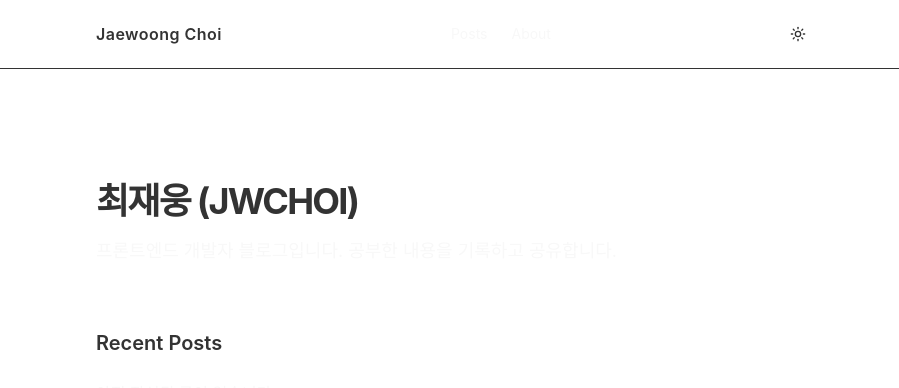
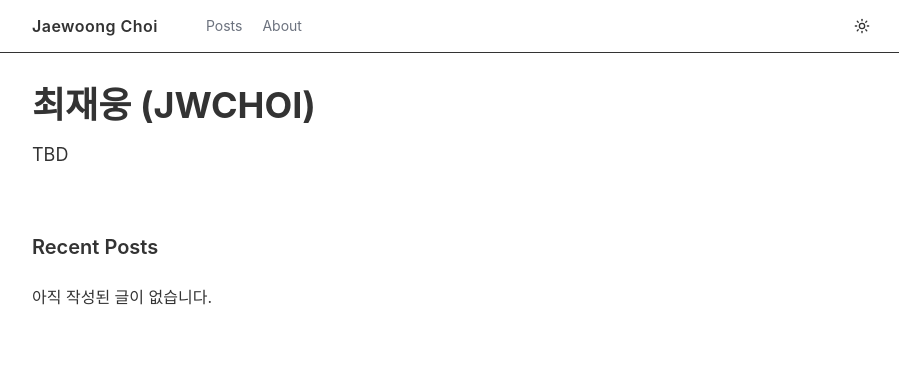
Before and after one commit to jwchoi-kr/jwchoi-kr.github.io, a Next.js app: page / in a window 1280 px wide. Shown: the top 388 px of the page, without its empty margins (184-1083 px from the left). Built offline with nearby package versions, Linux system fonts and the light colour scheme; a web font is replaced by a local one.

Commit message:
feat: add About page and update Home page layout

```diff
--- /dev/null
+++ b/app/about/page.tsx
@@ -0,0 +1,13 @@
+export default function About() {
+  return (
+    <section className="mx-auto">
+      <h1 className="mb-4 text-4xl font-bold">About Me</h1>
+      <p className="text-md">
+        안녕하세요! 저는 프론트엔드 개발자 최재웅입니다. 이 블로그에서는 제가
+        공부한 내용과 프로젝트 경험을 공유할 예정입니다. 주로 React, Next.js,
+        TypeScript 등을 다루며, 웹 개발에 관심이 있는 분들과 소통하고 싶습니다.
+        앞으로 많은 글과 프로젝트를 올릴 예정이니 기대해주세요!
+      </p>
+    </section>
+  );
+}
--- a/app/page.tsx
+++ b/app/page.tsx
@@ -1,22 +1,18 @@
 export default function Home() {
   return (
-    <section className="max-w-3xl mx-auto py-20 px-6">
+    <section className="mx-auto">
       {/* 자기소개 섹션 */}
       <div className="mb-16">
-        <h1 className="text-4xl font-bold tracking-tighter mb-4">
-          최재웅 (JWCHOI)
-        </h1>
-        <p className="text-lg text-muted">
-          프론트엔드 개발자 블로그입니다. 공부한 내용을 기록하고 공유합니다.
-        </p>
+        <h1 className="mb-4 text-4xl font-bold">최재웅 (JWCHOI)</h1>
+        <p className="text-lg">TBD</p>
       </div>
 
       {/* 포스트 목록 섹션 (나중에 데이터 바인딩 예정) */}
       <div id="recent-posts">
-        <h2 className="text-xl font-semibold mb-6">Recent Posts</h2>
+        <h2 className="mb-6 text-xl font-semibold">Recent Posts</h2>
         <div className="flex flex-col gap-8">
           {/* 글 목록이 들어올 자리 */}
-          <p className="text-muted">아직 작성된 글이 없습니다.</p>
+          <p className="">아직 작성된 글이 없습니다.</p>
         </div>
       </div>
     </section>
--- a/components/header.tsx
+++ b/components/header.tsx
@@ -1,5 +1,4 @@
 import Link from "next/link";
-import { Button } from "./ui/button";
 import { ThemeToggle } from "./theme-toggle";
 
 const navItems = [
@@ -10,21 +9,21 @@ const navItems = [
 export default function Header() {
   return (
     <header className="border-b">
-      <div className="mx-auto flex w-full max-w-3xl items-center justify-between px-6 py-4">
+      <div className="mx-auto flex w-full max-w-4xl items-center px-6 py-2">
         <Link
           href="/"
-          className="text-md text-foreground font-semibold tracking-[0.03em]"
+          className="text-md text-foreground mr-12 font-semibold tracking-[0.03em]"
         >
           Jaewoong Choi
         </Link>
 
-        <nav aria-label="Primary">
-          <ul className="text-muted flex items-center gap-6 text-sm">
+        <nav aria-label="Primary" className="flex-1">
+          <ul className="text-muted flex items-center gap-5 text-sm">
             {navItems.map((item) => (
               <li key={item.href}>
                 <Link
                   href={item.href}
-                  className="hover:text-foreground transition-colors"
+                  className="text-muted-foreground hover:text-foreground transition-colors"
                 >
                   {item.label}
                 </Link>
```
